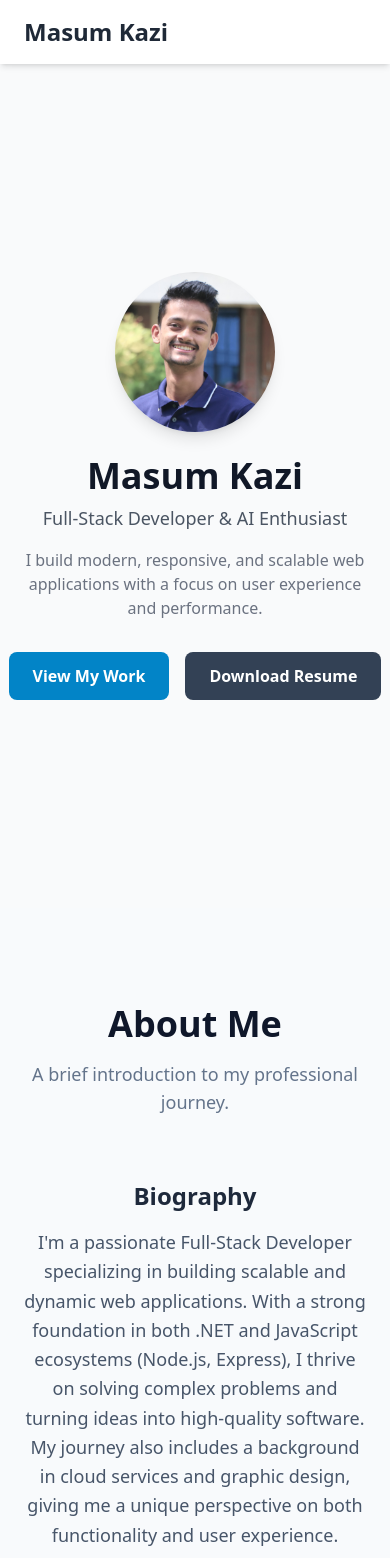
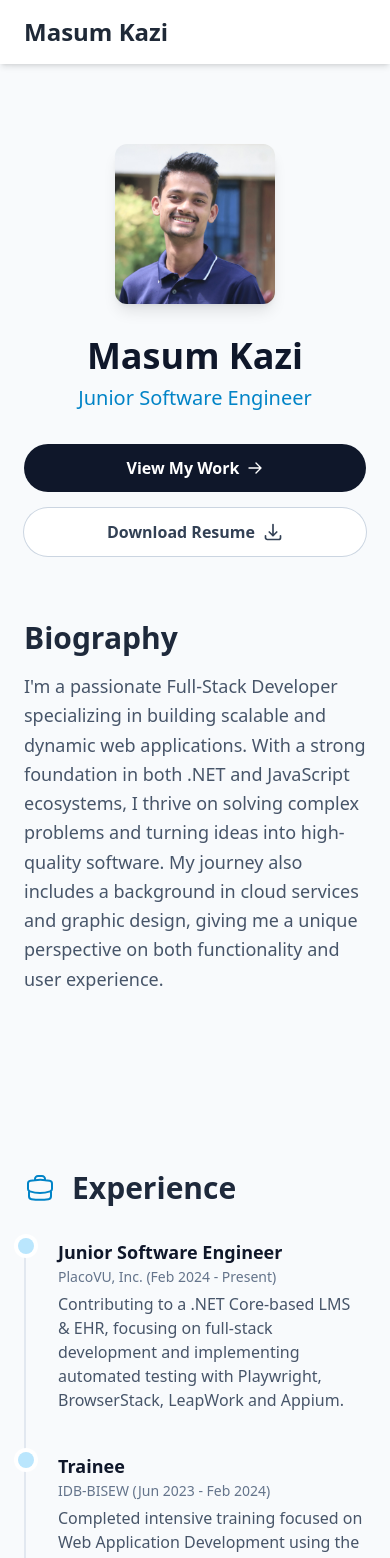
Before and after one commit to masumKazibd/masumkazi-portfolio, an Angular app: page / in a window 390 px wide. Shown: the top 1558 px of the page. Built offline with nearby package versions, Linux system fonts and the light colour scheme.

Commit message:
home and about section design updated

```diff
--- a/src/app/components/about/about.component.html
+++ b/src/app/components/about/about.component.html
@@ -1,71 +1,80 @@
-    <section id="about" class="py-24 bg-slate-50">
+<section id="about" class="py-24 bg-slate-50">
   <div class="container mx-auto px-6">
-
-    <div class="text-center mb-16">
-      <h2 class="text-4xl lg:text-5xl font-bold text-slate-900">About Me</h2>
-      <p class="text-lg text-slate-500 mt-4">A brief introduction to my professional journey.</p>
-    </div>
-
-    <div class="text-center max-w-3xl mx-auto mb-20">
-      <h3 class="text-2xl font-semibold text-slate-800 mb-4">Biography</h3>
-      <p class="text-lg text-slate-600 leading-relaxed">
-        I'm a passionate Full-Stack Developer specializing in building scalable and dynamic web applications. With a strong foundation in both .NET and JavaScript ecosystems (Node.js, Express), I thrive on solving complex problems and turning ideas into high-quality software. My journey also includes a background in cloud services and graphic design, giving me a unique perspective on both functionality and user experience.
-      </p>
-    </div>
-
     <div class="grid md:grid-cols-2 gap-16">
 
       <div>
         <div class="flex items-center gap-4 mb-8">
-          <svg xmlns="http://www.w3.org/2000/svg" fill="none" viewBox="0 0 24 24" stroke-width="1.5" stroke="currentColor" class="w-8 h-8 text-sky-600">
-            <path stroke-linecap="round" stroke-linejoin="round" d="M20.25 14.15v4.125c0 1.094-.787 2.036-1.872 2.18-2.087.277-4.216.42-6.378.42s-4.291-.143-6.378-.42c-1.085-.144-1.872-1.086-1.872-2.18v-4.125m16.5 0a2.18 2.18 0 0 0 .75-1.661V8.706c0-1.081-.768-2.015-1.837-2.175a48.114 48.114 0 0 0-3.413-.387m4.5 8.006c-.194.165-.42.295-.673.38A23.978 23.978 0 0 1 12 15.75c-2.648 0-5.195-.429-7.577-1.22a2.016 2.016 0 0 1-.673-.38m0 0A2.18 2.18 0 0 1 3 12.489V8.706c0-1.081.768-2.015 1.837-2.175a48.111 48.111 0 0 1 3.413-.387m7.5 0V5.25A2.25 2.25 0 0 0 13.5 3h-3a2.25 2.25 0 0 0-2.25 2.25v.894c1.255-.223 2.577-.333 3.936-.333s2.681.11 3.936.333Z" />
+          <svg xmlns="http://www.w3.org/2000/svg" fill="none" viewBox="0 0 24 24" stroke-width="1.5"
+            stroke="currentColor" class="w-8 h-8 text-sky-600">
+            <path stroke-linecap="round" stroke-linejoin="round"
+              d="M20.25 14.15v4.125c0 1.094-.787 2.036-1.872 2.18-2.087.277-4.216.42-6.378.42s-4.291-.143-6.378-.42c-1.085-.144-1.872-1.086-1.872-2.18v-4.125m16.5 0a2.18 2.18 0 0 0 .75-1.661V8.706c0-1.081-.768-2.015-1.837-2.175a48.114 48.114 0 0 0-3.413-.387m4.5 8.006c-.194.165-.42.295-.673.38A23.978 23.978 0 0 1 12 15.75c-2.648 0-5.195-.429-7.577-1.22a2.016 2.016 0 0 1-.673-.38m0 0A2.18 2.18 0 0 1 3 12.489V8.706c0-1.081.768-2.015 1.837-2.175a48.111 48.111 0 0 1 3.413-.387m7.5 0V5.25A2.25 2.25 0 0 0 13.5 3h-3a2.25 2.25 0 0 0-2.25 2.25v.894c1.255-.223 2.577-.333 3.936-.333s2.681.11 3.936.333Z" />
           </svg>
           <h3 class="text-3xl font-bold text-slate-800">Experience</h3>
         </div>
         <ol class="relative border-l-2 border-slate-200">
           <li class="mb-10 ml-8">
-            <span class="absolute flex items-center justify-center w-4 h-4 bg-sky-200 rounded-full -left-2 ring-4 ring-white"></span>
+            <span
+              class="absolute flex items-center justify-center w-4 h-4 bg-sky-200 rounded-full -left-2 ring-4 ring-white"></span>
             <h4 class="flex items-center mb-1 text-lg font-semibold text-slate-900">Junior Software Engineer</h4>
-            <time class="block mb-2 text-sm font-normal leading-none text-slate-500">PlacoVU, Inc. (Feb 2024 - Present)</time>
-            <p class="text-base font-normal text-slate-600">Contributing to a .NET Core-based LMS & EHR, focusing on full-stack development and implementing automated testing with Playwright, BrowserStack, LeapWork and Appium.</p>
+            <time class="block mb-2 text-sm font-normal leading-none text-slate-500">PlacoVU, Inc. (Feb 2024 -
+              Present)</time>
+            <p class="text-base font-normal text-slate-600">Contributing to a .NET Core-based LMS & EHR, focusing on
+              full-stack development and implementing automated testing with Playwright, BrowserStack, LeapWork and
+              Appium.</p>
           </li>
           <li class="mb-10 ml-8">
-            <span class="absolute flex items-center justify-center w-4 h-4 bg-sky-200 rounded-full -left-2 ring-4 ring-white"></span>
+            <span
+              class="absolute flex items-center justify-center w-4 h-4 bg-sky-200 rounded-full -left-2 ring-4 ring-white"></span>
             <h4 class="flex items-center mb-1 text-lg font-semibold text-slate-900">Trainee</h4>
-            <time class="block mb-2 text-sm font-normal leading-none text-slate-500">IDB-BISEW (Jun 2023 - Feb 2024)</time>
-            <p class="text-base font-normal text-slate-600">Completed intensive training focused on Web Application Development using the ASP.NET framework.</p>
+            <time class="block mb-2 text-sm font-normal leading-none text-slate-500">IDB-BISEW (Jun 2023 - Feb
+              2024)</time>
+            <p class="text-base font-normal text-slate-600">Completed intensive training focused on Web Application
+              Development using the ASP.NET framework.</p>
           </li>
           <li class="mb-10 ml-8">
-            <span class="absolute flex items-center justify-center w-4 h-4 bg-sky-200 rounded-full -left-2 ring-4 ring-white"></span>
+            <span
+              class="absolute flex items-center justify-center w-4 h-4 bg-sky-200 rounded-full -left-2 ring-4 ring-white"></span>
             <h4 class="flex items-center mb-1 text-lg font-semibold text-slate-900">Technical Staff, Cloud Services</h4>
-            <time class="block mb-2 text-sm font-normal leading-none text-slate-500">imranslab (Aug 2022 - Feb 2024)</time>
-            <p class="text-base font-normal text-slate-600">Managed cloud infrastructure, server administration, and provided technical support while handling critical data management tasks.</p>
+            <time class="block mb-2 text-sm font-normal leading-none text-slate-500">imranslab (March 2022 - January
+              2024)</time>
+            <p class="text-base font-normal text-slate-600">Managed cloud infrastructure, server administration, and
+              provided technical support while handling critical data management tasks.</p>
           </li>
         </ol>
       </div>
 
       <div>
         <div class="flex items-center gap-4 mb-8">
-          <svg xmlns="http://www.w3.org/2000/svg" fill="none" viewBox="0 0 24 24" stroke-width="1.5" stroke="currentColor" class="w-8 h-8 text-sky-600">
-            <path stroke-linecap="round" stroke-linejoin="round" d="M4.26 10.147a60.438 60.438 0 0 0-.491 6.347A48.627 48.627 0 0 1 12 20.904a48.627 48.627 0 0 1 8.232-4.41 60.46 60.46 0 0 0-.491-6.347m-15.482 0a50.57 50.57 0 0 0-2.658-.813A59.906 59.906 0 0 1 12 3.493a59.903 59.903 0 0 1 10.399 5.84c-.896.248-1.783.52-2.658.814m-15.482 0A50.697 50.697 0 0 1 12 13.489a50.702 50.702 0 0 1 7.74-3.342M6.75 15a.75.75 0 1 0 0-1.5.75.75 0 0 0 0 1.5Zm0 0v-3.675A55.378 55.378 0 0 1 12 8.443m-7.007 11.55A5.981 5.981 0 0 0 6.75 15.75v-1.5" />
+          <svg xmlns="http://www.w3.org/2000/svg" fill="none" viewBox="0 0 24 24" stroke-width="1.5"
+            stroke="currentColor" class="w-8 h-8 text-sky-600">
+            <path stroke-linecap="round" stroke-linejoin="round"
+              d="M4.26 10.147a60.438 60.438 0 0 0-.491 6.347A48.627 48.627 0 0 1 12 20.904a48.627 48.627 0 0 1 8.232-4.41 60.46 60.46 0 0 0-.491-6.347m-15.482 0a50.57 50.57 0 0 0-2.658-.813A59.906 59.906 0 0 1 12 3.493a59.903 59.903 0 0 1 10.399 5.84c-.896.248-1.783.52-2.658.814m-15.482 0A50.697 50.697 0 0 1 12 13.489a50.702 50.702 0 0 1 7.74-3.342M6.75 15a.75.75 0 1 0 0-1.5.75.75 0 0 0 0 1.5Zm0 0v-3.675A55.378 55.378 0 0 1 12 8.443m-7.007 11.55A5.981 5.981 0 0 0 6.75 15.75v-1.5" />
           </svg>
           <h3 class="text-3xl font-bold text-slate-800">Education</h3>
         </div>
         <ol class="relative border-l-2 border-slate-200">
           <li class="mb-10 ml-8">
-            <span class="absolute flex items-center justify-center w-4 h-4 bg-sky-200 rounded-full -left-2 ring-4 ring-white"></span>
-            <h4 class="flex items-center mb-1 text-lg font-semibold text-slate-900">Bachelor of Science, Computer Science</h4>
-            <time class="block mb-2 text-sm font-normal leading-none text-slate-500">Southeast University (2023 - 2027)</time>
+            <span
+              class="absolute flex items-center justify-center w-4 h-4 bg-sky-200 rounded-full -left-2 ring-4 ring-white"></span>
+            <h4 class="flex items-center mb-1 text-lg font-semibold text-slate-900">Bachelor of Science, Computer
+              Science</h4>
+            <time class="block mb-2 text-sm font-normal leading-none text-slate-500">Southeast University (2023 -
+              2027)</time>
           </li>
           <li class="mb-10 ml-8">
-            <span class="absolute flex items-center justify-center w-4 h-4 bg-sky-200 rounded-full -left-2 ring-4 ring-white"></span>
-            <h4 class="flex items-center mb-1 text-lg font-semibold text-slate-900">Diploma in Engineering, Computer Technology</h4>
-            <time class="block mb-2 text-sm font-normal leading-none text-slate-500">Chandpur Polytechnic Institute (2018 - 2022)</time>
+            <span
+              class="absolute flex items-center justify-center w-4 h-4 bg-sky-200 rounded-full -left-2 ring-4 ring-white"></span>
+            <h4 class="flex items-center mb-1 text-lg font-semibold text-slate-900">Diploma in Engineering, Computer
+              Technology</h4>
+            <time class="block mb-2 text-sm font-normal leading-none text-slate-500">Chandpur Polytechnic Institute
+              (2018 - 2022)</time>
           </li>
-           <li class="ml-8">
-            <span class="absolute flex items-center justify-center w-4 h-4 bg-sky-200 rounded-full -left-2 ring-4 ring-white"></span>
+          <li class="ml-8">
+            <span
+              class="absolute flex items-center justify-center w-4 h-4 bg-sky-200 rounded-full -left-2 ring-4 ring-white"></span>
             <h4 class="flex items-center mb-1 text-lg font-semibold text-slate-900">Industrial Attachment, Node.js</h4>
-            <time class="block mb-2 text-sm font-normal leading-none text-slate-500">PeopleNTech Limited (2022 - 2023)</time>
+            <time class="block mb-2 text-sm font-normal leading-none text-slate-500">PeopleNTech Limited (2022 -
+              2023)</time>
           </li>
         </ol>
       </div>
--- a/src/app/components/home/home.component.html
+++ b/src/app/components/home/home.component.html
@@ -1,18 +1,50 @@
-<section id="home" class="h-screen flex items-center justify-center bg-gray-50 text-center">
-    <div>
-        <img src="/maasum kazi.webp" alt="Profile Picture" class="w-40 h-40 md:w-48 md:h-48 rounded-full mx-auto mb-6 shadow-lg">
-        <h1 class="text-4xl md:text-5xl font-extrabold text-gray-900">Masum Kazi</h1>
-        <p class="text-lg md:text-xl text-gray-600 mt-2">Full-Stack Developer & AI Enthusiast</p>
-        <p class="mt-4 max-w-2xl mx-auto text-gray-500 px-4">
-            I build modern, responsive, and scalable web applications with a focus on user experience and performance.
-        </p>
-        <div class="mt-8 flex justify-center gap-4">
-          <a href="#projects" class="inline-block bg-sky-600 text-white font-bold py-3 px-6 rounded-lg hover:bg-sky-700 transition-colors">
+<section id="home" class="w-full bg-slate-50 font-sans flex items-center min-h-screen">
+  <div class="container mx-auto px-6 py-20">
+
+    <div class="grid grid-cols-1 lg:grid-cols-2 gap-16 items-center">
+
+      <div class="space-y-8 text-center lg:text-left">
+        <img src="/maasumkazi.webp" alt="Profile Picture of Masum Kazi"
+          class="w-40 h-40 rounded-xl shadow-lg mx-auto lg:mx-0">
+
+        <div>
+          <h1 class="text-4xl sm:text-5xl font-extrabold text-slate-900">Masum Kazi</h1>
+          <p class="mt-2 text-xl font-medium text-sky-600">Junior Software Engineer</p>
+        </div>
+
+        <div class="flex flex-col sm:flex-row items-center justify-center lg:justify-start gap-4">
+          <a href="#projects"
+            class="group inline-flex items-center justify-center gap-2 w-full sm:w-auto bg-slate-900 text-white font-semibold py-3 px-8 rounded-full hover:bg-slate-700 transition-colors duration-300">
             View My Work
+            <svg xmlns="http://www.w3.org/2000/svg" fill="none" viewBox="0 0 24 24" stroke-width="2"
+              stroke="currentColor" class="w-4 h-4 transition-transform duration-300 group-hover:translate-x-1">
+              <path stroke-linecap="round" stroke-linejoin="round" d="M13.5 4.5 21 12m0 0-7.5 7.5M21 12H3" />
+            </svg>
           </a>
-          <a href="/pdf/MD. Masum Kazi[Developer].pdf" download="MD. Masum Kazi - Resume.pdf" class="inline-block bg-slate-700 text-white font-bold py-3 px-6 rounded-lg hover:bg-slate-800 transition-colors">
+          <a href="assets/pdf/MD. Masum Kazi[Developer].pdf" download="MD. Masum Kazi - Resume.pdf"
+            class="group inline-flex items-center justify-center gap-2 w-full sm:w-auto bg-white text-slate-700 font-semibold py-3 px-8 rounded-full ring-1 ring-slate-300 hover:bg-slate-100 hover:ring-slate-400 transition-all duration-300">
             Download Resume
+            <svg xmlns="http://www.w3.org/2000/svg" fill="none" viewBox="0 0 24 24" stroke-width="2"
+              stroke="currentColor" class="w-5 h-5 transition-transform duration-300 group-hover:scale-110">
+              <path stroke-linecap="round" stroke-linejoin="round"
+                d="M3 16.5v2.25A2.25 2.25 0 0 0 5.25 21h13.5A2.25 2.25 0 0 0 21 18.75V16.5M16.5 12 12 16.5m0 0L7.5 12m4.5 4.5V3" />
+            </svg>
           </a>
         </div>
+      </div>
+
+      <div>
+        <h2 class="text-3xl font-bold text-slate-800 mb-4">
+          Biography
+        </h2>
+        <p class="text-slate-600 leading-relaxed text-lg">
+          I'm a passionate Full-Stack Developer specializing in building scalable and dynamic web applications. With a
+          strong foundation in both .NET and JavaScript ecosystems, I thrive on solving complex problems and turning
+          ideas into high-quality software. My journey also includes a background in cloud services and graphic design,
+          giving me a unique perspective on both functionality and user experience.
+        </p>
+      </div>
     </div>
+
+  </div>
 </section>
--- a/src/index.html
+++ b/src/index.html
@@ -1,13 +1,20 @@
 <!doctype html>
 <html lang="en">
+
 <head>
   <meta charset="utf-8">
   <title>MasumkaziPortfolio</title>
   <base href="/">
   <meta name="viewport" content="width=device-width, initial-scale=1">
   <link rel="icon" type="image/x-icon" href="favicon.ico">
+  <link rel="preconnect" href="https://fonts.googleapis.com">
+  <link rel="preconnect" href="https://fonts.gstatic.com" crossorigin>
+  <link href="https://fonts.googleapis.com/css2?family=Inter:wght@400;500;600;700;800;900&display=swap"
+    rel="stylesheet">
 </head>
+
 <body>
   <app-root></app-root>
 </body>
+
 </html>
```
Also changed, not shown: src/tailwind.config.js (added, +25 -0 lines).
